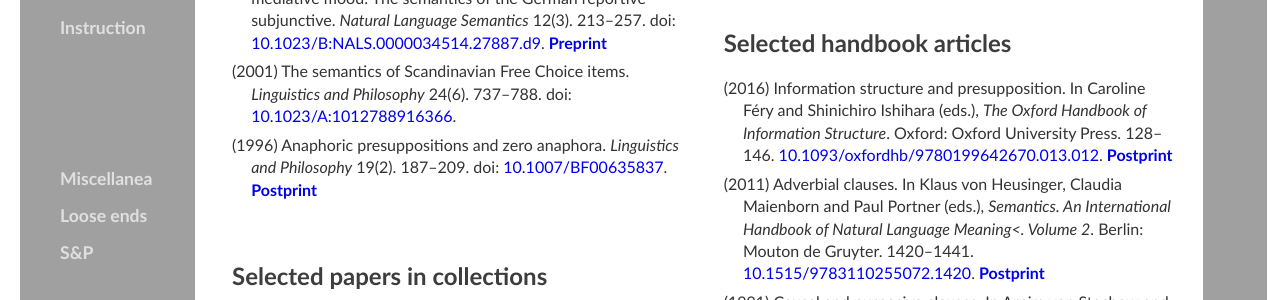
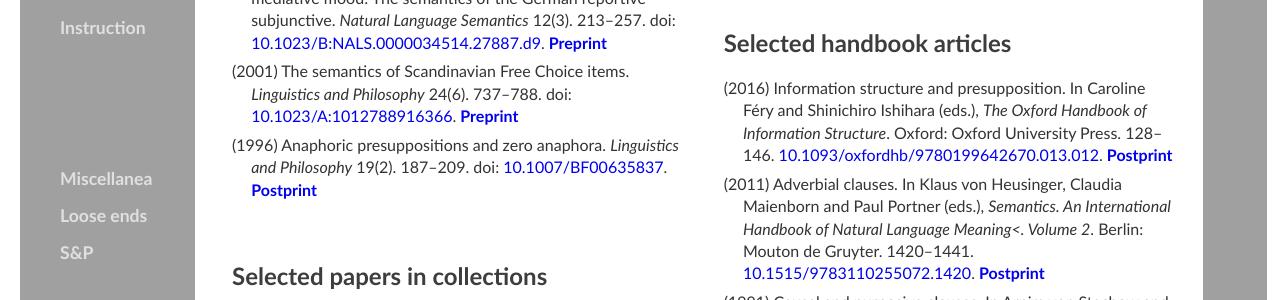
Before and after one commit to kjelljs/kjelljs.github.io, a Jekyll site: the page built from research/index.html, in a window 1280 px wide and 900 px high, scrolled down 1194 px. Shown: the part 154-454 px from the top of the window. Built offline with Jekyll 4.4.1, drawn with Linux system fonts in a browser that asks for light colours.

Commit message:
Update index.html

```diff
--- a/research/index.html
+++ b/research/index.html
@@ -41,7 +41,7 @@ figcaption {
 		    <li><div class="righttooltip">(2007) Focus interpretation in Thetic statements: Alternative Semantics and Optimality Theory Pragmatics. <i>Journal of Logic, Language and Information</i> 16(1). 15–33. doi: <a href="https://doi.org/10.1007/s10849-006-9021-2">10.1007/s10849-006-9021-2</a>. <a href="/pdf/JLLI371.pdf"><b>Postprint</b></a><span class="righttooltiptext">Offers an account of lexical and contextual constraints on broad focus and theticity as mirror images of focus presuppositions in a bidirectional OT enriched Alternative Semantics.</span></div></li>
 		    <li><div class="righttooltip">(2004) Conversational contrast and conventional parallel: Topic implicatures and additive presuppositions. <i>Journal of Semantics</i> 21(2). 199–217. doi: <a href="https://doi.org/10.1093/jos/21.2.199">10.1093/jos/21.2.199</a>. <a href="/pdf/SaeboeContrast.pdf"><b>Postprint</b></a><span class="righttooltiptext">Additive presupposition triggers like <i>too</i> and <i>again</i> are obligatory because the context contradicts a contrast implicature arising from the associate and because the trigger adds the presupposed alternative to the associate, so that the contrast implicature does not concern that alternative.</span></div></li>
 		    <li><div class="righttooltip">(2004) <b>Co-authored with Cathrine Fabricius-Hansen</b>: In a mediative mood: The semantics of the German reportive subjunctive. <i>Natural Language Semantics</i> 12(3). 213–257. doi: <a href="https://doi.org/10.1023/B:NALS.0000034514.27887.d9">10.1023/B:NALS.0000034514.27887.d9</a>. <a href="/pdf/IMMoz.pdf"><b>Preprint</b></a><span class="righttooltiptext">We develop an account of the German Konjunktiv I, signalling that the proposition is an indirect quotation, in terms of a presupposition which is verified or accommodated intra- or intersententially.</span></div></li>
-		    <li><div class="righttooltip">(2001) The semantics of Scandinavian Free Choice items. <i>Linguistics and Philosophy</i> 24(6). 737–788. doi: <a href="https://doi.org/10.1023/A:1012788916366">10.1023/A:1012788916366</a>.<span class="righttooltiptext">Argues that Scandinavian Free Choice items are universal quantifiers which have to raise from modal contexts and models this by decomposing the determiner into a universal and a component denoting the identity function on propositions.</span></div></li>
+		    <li><div class="righttooltip">(2001) The semantics of Scandinavian Free Choice items. <i>Linguistics and Philosophy</i> 24(6). 737–788. doi: <a href="https://doi.org/10.1023/A:1012788916366">10.1023/A:1012788916366</a>. <a href="/pdf/ScFCI.pdf"><b>Preprint</b></a><span class="righttooltiptext">Argues that Scandinavian Free Choice items are universal quantifiers which have to raise from modal contexts and models this by decomposing the determiner into a universal and a component denoting the identity function on propositions.</span></div></li>
 		    <li><div class="righttooltip">(1996) Anaphoric presuppositions and zero anaphora. <i>Linguistics and Philosophy</i> 19(2). 187–209. doi: <a href="https://doi.org/10.1007/BF00635837">10.1007/BF00635837</a>. <a href="/pdf/AnaPresZeroAna.pdf"><b>Postprint</b></a><span class="righttooltiptext">A theory of Null Complement Anaphora, embedded in Discourse Representation Theory: A zero argument is anaphoric if and only if it participates in a presupposition triggered by the predicate.</span></div></li>
     </ul>
 </br>
```
